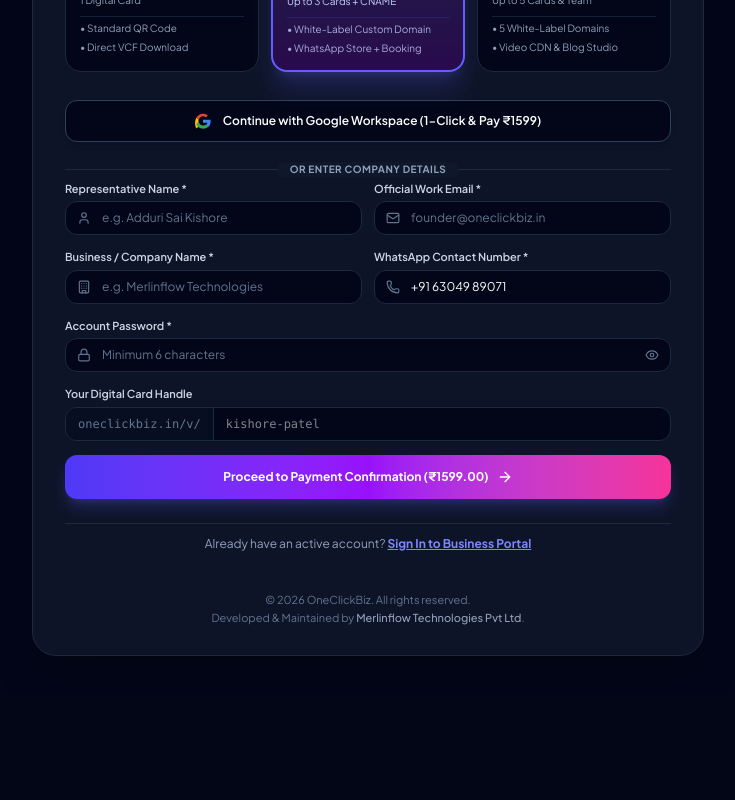
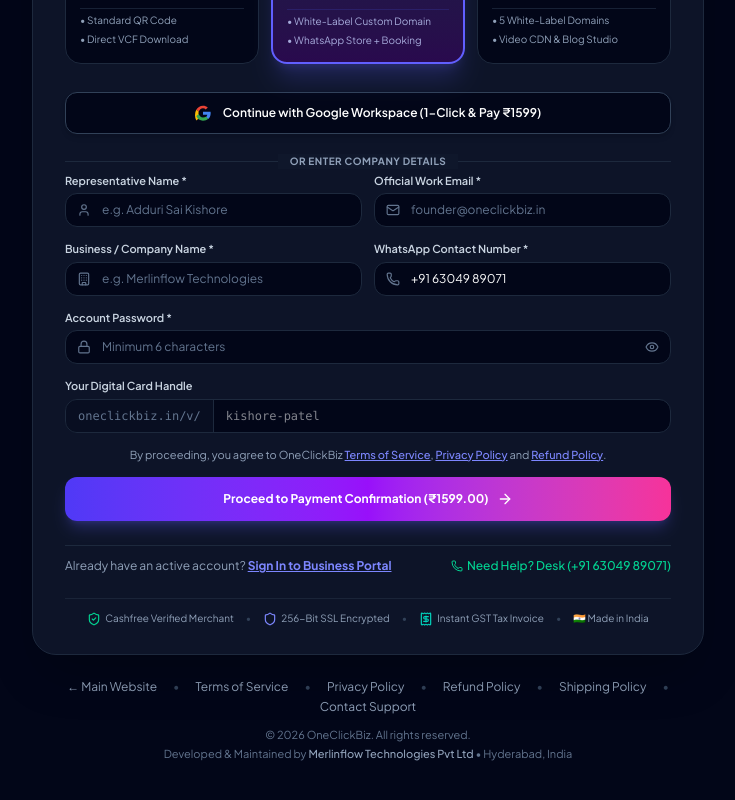
Before and after one commit to merlinflowtechnologies/oneclickbiz, a Next.js app: page /signup in a window 1280 px wide. Shown: the part 362-1162 px from the top of the page, without its empty margins (272-1007 px from the left). Before the commit the page ends 1058 px from the top, so only its background shows below. Built offline with nearby package versions, Linux system fonts and the light colour scheme; no server answers; the database is empty.

Commit message:
feat(auth): polish login, signup, forgot-password, and admin auth pages with mix-blend-screen logo and footer links

```diff
--- a/src/app/admin/layout.tsx
+++ b/src/app/admin/layout.tsx
@@ -230,7 +230,7 @@ export default function AdminLayout({ children }: { children: React.ReactNode })
               <img
                 src="/logo.png"
                 alt="OneClickBiz - Business Made Simpler"
-                className="h-10 sm:h-11 w-auto max-w-[180px] sm:max-w-[200px] object-contain transition-transform group-hover:scale-105 duration-200"
+                className="h-10 sm:h-11 w-auto max-w-[180px] sm:max-w-[200px] object-contain mix-blend-screen transition-transform group-hover:scale-105 duration-200"
               />
               <span className="text-[8px] uppercase font-extrabold tracking-widest text-rose-400 bg-rose-500/10 px-1.5 py-0.5 rounded border border-rose-500/20 shrink-0">
                 ADMIN
@@ -346,7 +346,7 @@ export default function AdminLayout({ children }: { children: React.ReactNode })
           <img
             src="/logo.png"
             alt="OneClickBiz - Business Made Simpler"
-            className="h-7 w-auto max-w-[130px] object-contain"
+            className="h-7 w-auto max-w-[130px] object-contain mix-blend-screen"
           />
           <span className="text-[8px] uppercase font-extrabold tracking-widest text-rose-400 bg-rose-500/10 px-1.5 py-0.5 rounded border border-rose-500/20">
             ADMIN
--- a/src/app/admin/login/page.tsx
+++ b/src/app/admin/login/page.tsx
@@ -92,7 +92,7 @@ export default function AdminLoginPage() {
           <img
             src="/logo.png"
             alt="OneClickBiz - Business Made Simpler"
-            className="h-14 sm:h-16 w-auto max-w-[260px] sm:max-w-[300px] object-contain transition-transform group-hover:scale-105 duration-200"
+            className="h-12 sm:h-14 w-auto max-w-[220px] sm:max-w-[260px] object-contain mix-blend-screen transition-transform group-hover:scale-105 duration-200"
           />
           <span className="text-[10px] uppercase font-extrabold tracking-widest text-rose-400 bg-rose-500/10 px-3 py-1 rounded-full border border-rose-500/20">
             Super Admin Console
@@ -209,18 +209,45 @@ export default function AdminLoginPage() {
 
           </form>
 
-          <div className="pt-2 text-center">
-            <Link href="/" className="text-xs text-slate-400 hover:text-white transition-colors">
+          <div className="pt-2 flex items-center justify-between text-xs text-slate-500">
+            <Link href="/" className="hover:text-slate-300 transition-colors">
               ← Return to Main Website
+            </Link>
+            <Link href="/login" className="text-indigo-400 hover:text-indigo-300 font-medium transition-colors">
+              Business User Portal →
             </Link>
           </div>
 
-          {/* Footer Copyright */}
-          <div className="pt-4 border-t border-slate-800 text-center text-[11px] text-slate-500 space-y-0.5">
-            <p>© 2026 OneClickBiz. All rights reserved.</p>
-            <p>Developed & Maintained by <span className="text-slate-400 font-medium">Merlinflow Technologies Pvt Ltd</span>.</p>
+          {/* Trust Row */}
+          <div className="pt-4 border-t border-slate-800/80 flex flex-wrap items-center justify-center gap-3 text-[10px] text-slate-400">
+            <span className="flex items-center gap-1">
+              <KeyRound className="w-3.5 h-3.5 text-rose-400 shrink-0" />
+              <span>Restricted Root Console</span>
+            </span>
+            <span className="text-slate-700">•</span>
+            <span>256-Bit SSL Encrypted</span>
+            <span className="text-slate-700">•</span>
+            <span>🇮🇳 Made in India</span>
           </div>
 
+        </div>
+
+        {/* Outer Legal & Company Footer */}
+        <div className="mt-6 text-center space-y-3 pb-6">
+          <div className="flex flex-wrap items-center justify-center gap-x-4 gap-y-1 text-xs text-slate-400">
+            <Link href="/" className="hover:text-white transition-colors">Main Website</Link>
+            <span className="text-slate-700">•</span>
+            <Link href="/terms" className="hover:text-white transition-colors">Terms of Service</Link>
+            <span className="text-slate-700">•</span>
+            <Link href="/privacy" className="hover:text-white transition-colors">Privacy Policy</Link>
+            <span className="text-slate-700">•</span>
+            <Link href="/refund" className="hover:text-white transition-colors">Refund Policy</Link>
+          </div>
+
+          <div className="text-[11px] text-slate-500 space-y-0.5">
+            <p>© 2026 OneClickBiz. All rights reserved.</p>
+            <p>Developed & Maintained by <span className="text-slate-400 font-medium">Merlinflow Technologies Pvt Ltd</span> • Hyderabad, India</p>
+          </div>
         </div>
       </div>
 
--- a/src/app/dashboard/layout.tsx
+++ b/src/app/dashboard/layout.tsx
@@ -358,7 +358,7 @@ export default function DashboardLayout({ children }: { children: React.ReactNod
             <img
               src="/logo.png"
               alt="OneClickBiz - Business Made Simpler"
-              className="h-9 sm:h-11 w-auto max-w-[180px] sm:max-w-[210px] object-contain transition-transform group-hover:scale-105 duration-200"
+              className="h-9 sm:h-11 w-auto max-w-[180px] sm:max-w-[210px] object-contain mix-blend-screen transition-transform group-hover:scale-105 duration-200"
             />
           </Link>
 
--- a/src/app/forgot-password/page.tsx
+++ b/src/app/forgot-password/page.tsx
@@ -15,7 +15,9 @@ import {
   KeyRound,
   ShieldCheck,
   RotateCcw,
-  ArrowLeft
+  ArrowLeft,
+  Phone,
+  Shield
 } from 'lucide-react';
 
 export default function ForgotPasswordPage() {
@@ -155,7 +157,7 @@ export default function ForgotPasswordPage() {
           <img
             src="/logo.png"
             alt="OneClickBiz - Business Made Simpler"
-            className="h-14 sm:h-16 w-auto max-w-[260px] sm:max-w-[300px] mx-auto object-contain transition-transform group-hover:scale-105 duration-200"
+            className="h-12 sm:h-14 w-auto max-w-[220px] sm:max-w-[260px] mx-auto object-contain mix-blend-screen transition-transform group-hover:scale-105 duration-200"
           />
         </Link>
 
@@ -390,16 +392,60 @@ export default function ForgotPasswordPage() {
 
           {/* Back to Login Footer */}
           {step !== 'success' && (
-            <div className="mt-6 pt-6 border-t border-slate-800/80 text-center">
-              <p className="text-xs text-slate-400">
+            <div className="mt-6 pt-6 border-t border-slate-800/80 flex flex-col sm:flex-row items-center justify-between gap-2 text-xs text-slate-400">
+              <p>
                 Remember your password?{' '}
                 <Link href="/login" className="font-semibold text-indigo-400 hover:text-indigo-300 transition-colors">
                   Sign in
                 </Link>
               </p>
+              <a
+                href="https://wa.me/916304989071?text=Hi%20OneClickBiz%20Support%2C%20I%20need%20help%20resetting%20my%20password."
+                target="_blank"
+                rel="noreferrer"
+                className="text-emerald-400 hover:text-emerald-300 font-medium inline-flex items-center gap-1 transition-colors"
+              >
+                <Phone className="w-3 h-3" />
+                <span>Support Desk</span>
+              </a>
             </div>
           )}
 
+          {/* Trust Row */}
+          <div className="mt-5 pt-4 border-t border-slate-800/80 flex flex-wrap items-center justify-center gap-3 text-[10px] text-slate-400">
+            <span className="flex items-center gap-1">
+              <ShieldCheck className="w-3.5 h-3.5 text-emerald-400 shrink-0" />
+              <span>256-Bit SSL Encrypted</span>
+            </span>
+            <span className="text-slate-700">•</span>
+            <span className="flex items-center gap-1">
+              <KeyRound className="w-3.5 h-3.5 text-indigo-400 shrink-0" />
+              <span>Encrypted OTP Protection</span>
+            </span>
+            <span className="text-slate-700">•</span>
+            <span>🇮🇳 Made in India</span>
+          </div>
+
+        </div>
+
+        {/* Outer Legal & Company Footer */}
+        <div className="mt-6 text-center space-y-3 pb-6">
+          <div className="flex flex-wrap items-center justify-center gap-x-4 gap-y-1 text-xs text-slate-400">
+            <Link href="/" className="hover:text-white transition-colors">← Main Website</Link>
+            <span className="text-slate-700">•</span>
+            <Link href="/terms" className="hover:text-white transition-colors">Terms of Service</Link>
+            <span className="text-slate-700">•</span>
+            <Link href="/privacy" className="hover:text-white transition-colors">Privacy Policy</Link>
+            <span className="text-slate-700">•</span>
+            <Link href="/refund" className="hover:text-white transition-colors">Refund Policy</Link>
+            <span className="text-slate-700">•</span>
+            <Link href="/contact" className="hover:text-white transition-colors">Contact Support</Link>
+          </div>
+
+          <div className="text-[11px] text-slate-500 space-y-0.5">
+            <p>© 2026 OneClickBiz. All rights reserved.</p>
+            <p>Developed & Maintained by <span className="text-slate-400 font-medium">Merlinflow Technologies Pvt Ltd</span> • Hyderabad, India</p>
+          </div>
         </div>
       </div>
 
--- a/src/app/login/page.tsx
+++ b/src/app/login/page.tsx
@@ -14,7 +14,9 @@ import {
   EyeOff,
   AlertCircle,
   Building,
-  UserPlus
+  UserPlus,
+  Phone,
+  Shield
 } from 'lucide-react';
 
 function GoogleIcon({ className = "w-4 h-4" }: { className?: string }) {
@@ -238,15 +240,20 @@ function LoginForm() {
           <img
             src="/logo.png"
             alt="OneClickBiz - Business Made Simpler"
-            className="h-14 sm:h-16 w-auto max-w-[260px] sm:max-w-[300px] mx-auto object-contain transition-transform group-hover:scale-105 duration-200"
+            className="h-12 sm:h-14 w-auto max-w-[220px] sm:max-w-[260px] mx-auto object-contain mix-blend-screen transition-transform group-hover:scale-105 duration-200"
           />
         </Link>
+
+        <div className="inline-flex items-center gap-1.5 px-3 py-1 rounded-full bg-indigo-500/10 border border-indigo-500/20 text-indigo-300 text-[11px] font-semibold">
+          <Sparkles className="w-3.5 h-3.5 text-indigo-400" />
+          <span>Enterprise Smart Card & WhatsApp Studio</span>
+        </div>
 
         <h1 className="text-2xl sm:text-3xl font-extrabold text-white tracking-tight">
           Sign In as Business Entity
         </h1>
-        <p className="text-xs text-slate-400">
-          Access your smart card profile studio, WhatsApp mini-store, bookings, and customer leads.
+        <p className="text-xs text-slate-400 max-w-sm mx-auto">
+          Access your smart card profile studio, WhatsApp mini-store, appointment bookings, and customer leads.
         </p>
       </div>
 
@@ -395,22 +402,58 @@ function LoginForm() {
             </Link>
           </div>
 
-          {/* Admin link */}
+          {/* Navigation & Help Links */}
           <div className="pt-2 text-center flex items-center justify-between text-xs text-slate-500">
-            <Link href="/" className="hover:text-slate-300">
+            <Link href="/" className="hover:text-slate-300 transition-colors">
               ← Main Website
             </Link>
-            <Link href="/admin/login" className="text-rose-400 hover:text-rose-300 font-semibold">
-              Super Admin Portal →
+            <a
+              href="https://wa.me/916304989071?text=Hi%20OneClickBiz%20Support%2C%20I%20need%20help%20signing%20in."
+              target="_blank"
+              rel="noreferrer"
+              className="text-emerald-400 hover:text-emerald-300 font-medium inline-flex items-center gap-1 transition-colors"
+            >
+              <Phone className="w-3 h-3" />
+              <span>Need Help?</span>
+            </a>
+            <Link href="/admin/login" className="text-rose-400 hover:text-rose-300 font-semibold transition-colors">
+              Super Admin →
             </Link>
           </div>
 
-          {/* Footer Copyright */}
-          <div className="pt-6 border-t border-slate-800/80 text-center text-[11px] text-slate-500 space-y-0.5">
-            <p>© 2026 OneClickBiz. All rights reserved.</p>
-            <p>Developed & Maintained by <span className="text-slate-400 font-medium">Merlinflow Technologies Pvt Ltd</span>.</p>
+          {/* Trust Row */}
+          <div className="pt-4 border-t border-slate-800/80 flex flex-wrap items-center justify-center gap-3 text-[10px] text-slate-400">
+            <span className="flex items-center gap-1">
+              <ShieldCheck className="w-3.5 h-3.5 text-emerald-400 shrink-0" />
+              <span>256-Bit SSL Encrypted</span>
+            </span>
+            <span className="text-slate-700">•</span>
+            <span className="flex items-center gap-1">
+              <Sparkles className="w-3.5 h-3.5 text-indigo-400 shrink-0" />
+              <span>Instant Cloud Sync</span>
+            </span>
+            <span className="text-slate-700">•</span>
+            <span>🇮🇳 Made in India</span>
           </div>
 
+        </div>
+
+        {/* Outer Legal & Company Footer */}
+        <div className="mt-6 text-center space-y-3 pb-6">
+          <div className="flex flex-wrap items-center justify-center gap-x-4 gap-y-1 text-xs text-slate-400">
+            <Link href="/terms" className="hover:text-white transition-colors">Terms of Service</Link>
+            <span className="text-slate-700">•</span>
+            <Link href="/privacy" className="hover:text-white transition-colors">Privacy Policy</Link>
+            <span className="text-slate-700">•</span>
+            <Link href="/refund" className="hover:text-white transition-colors">Refund Policy</Link>
+            <span className="text-slate-700">•</span>
+            <Link href="/contact" className="hover:text-white transition-colors">Contact Support</Link>
+          </div>
+
+          <div className="text-[11px] text-slate-500 space-y-0.5">
+            <p>© 2026 OneClickBiz. All rights reserved.</p>
+            <p>Developed & Maintained by <span className="text-slate-400 font-medium">Merlinflow Technologies Pvt Ltd</span> • Hyderabad, India</p>
+          </div>
         </div>
       </div>
 
--- a/src/app/signup/page.tsx
+++ b/src/app/signup/page.tsx
@@ -430,7 +430,7 @@ function SignUpForm() {
           <img
             src="/logo.png"
             alt="OneClickBiz - Business Made Simpler"
-            className="h-14 sm:h-16 w-auto max-w-[260px] sm:max-w-[300px] mx-auto object-contain transition-transform group-hover:scale-105 duration-200"
+            className="h-12 sm:h-14 w-auto max-w-[220px] sm:max-w-[260px] mx-auto object-contain mix-blend-screen transition-transform group-hover:scale-105 duration-200"
           />
         </Link>
 
@@ -728,6 +728,15 @@ function SignUpForm() {
                   </div>
                 </div>
 
+                <div className="text-[11px] text-slate-400 text-center px-1">
+                  By proceeding, you agree to OneClickBiz{' '}
+                  <Link href="/terms" target="_blank" className="text-indigo-400 hover:text-indigo-300 underline font-medium">Terms of Service</Link>
+                  {', '}
+                  <Link href="/privacy" target="_blank" className="text-indigo-400 hover:text-indigo-300 underline font-medium">Privacy Policy</Link>
+                  {' and '}
+                  <Link href="/refund" target="_blank" className="text-indigo-400 hover:text-indigo-300 underline font-medium">Refund Policy</Link>.
+                </div>
+
                 <button
                   type="submit"
                   className="w-full py-3.5 px-4 rounded-xl bg-gradient-to-r from-indigo-600 via-purple-600 to-pink-500 hover:from-indigo-500 hover:to-pink-400 text-white font-bold text-xs shadow-lg shadow-indigo-500/25 flex items-center justify-center gap-2 transition-all active:scale-95"
@@ -899,23 +908,70 @@ function SignUpForm() {
             </div>
           )}
 
-          {/* Switch to Login */}
-          <div className="pt-3 border-t border-slate-800 text-center text-xs text-slate-400">
-            Already have an active account?{' '}
-            <Link
-              href="/login"
-              className="text-indigo-400 hover:text-indigo-300 font-bold underline"
+          {/* Switch to Login & Help */}
+          <div className="pt-3 border-t border-slate-800 flex flex-col sm:flex-row items-center justify-between gap-2 text-xs text-slate-400">
+            <div>
+              Already have an active account?{' '}
+              <Link
+                href="/login"
+                className="text-indigo-400 hover:text-indigo-300 font-bold underline"
+              >
+                Sign In to Business Portal
+              </Link>
+            </div>
+            <a
+              href="https://wa.me/916304989071?text=Hi%20OneClickBiz%20Support%2C%20I%20need%20help%20with%20registration."
+              target="_blank"
+              rel="noreferrer"
+              className="text-emerald-400 hover:text-emerald-300 font-medium inline-flex items-center gap-1 transition-colors"
             >
-              Sign In to Business Portal
-            </Link>
+              <Phone className="w-3 h-3" />
+              <span>Need Help? Desk (+91 63049 89071)</span>
+            </a>
           </div>
 
-          {/* Footer Copyright */}
-          <div className="pt-4 text-center text-[11px] text-slate-500 space-y-0.5">
-            <p>© 2026 OneClickBiz. All rights reserved.</p>
-            <p>Developed & Maintained by <span className="text-slate-400 font-medium">Merlinflow Technologies Pvt Ltd</span>.</p>
+          {/* Trust Row */}
+          <div className="pt-3 border-t border-slate-800/80 flex flex-wrap items-center justify-center gap-3 text-[10px] text-slate-400">
+            <span className="flex items-center gap-1">
+              <ShieldCheck className="w-3.5 h-3.5 text-emerald-400 shrink-0" />
+              <span>Cashfree Verified Merchant</span>
+            </span>
+            <span className="text-slate-700">•</span>
+            <span className="flex items-center gap-1">
+              <Shield className="w-3.5 h-3.5 text-indigo-400 shrink-0" />
+              <span>256-Bit SSL Encrypted</span>
+            </span>
+            <span className="text-slate-700">•</span>
+            <span className="flex items-center gap-1">
+              <Receipt className="w-3.5 h-3.5 text-teal-400 shrink-0" />
+              <span>Instant GST Tax Invoice</span>
+            </span>
+            <span className="text-slate-700">•</span>
+            <span>🇮🇳 Made in India</span>
           </div>
 
+        </div>
+
+        {/* Outer Legal & Company Footer */}
+        <div className="mt-6 text-center space-y-3 pb-6">
+          <div className="flex flex-wrap items-center justify-center gap-x-4 gap-y-1 text-xs text-slate-400">
+            <Link href="/" className="hover:text-white transition-colors">← Main Website</Link>
+            <span className="text-slate-700">•</span>
+            <Link href="/terms" className="hover:text-white transition-colors">Terms of Service</Link>
+            <span className="text-slate-700">•</span>
+            <Link href="/privacy" className="hover:text-white transition-colors">Privacy Policy</Link>
+            <span className="text-slate-700">•</span>
+            <Link href="/refund" className="hover:text-white transition-colors">Refund Policy</Link>
+            <span className="text-slate-700">•</span>
+            <Link href="/shipping" className="hover:text-white transition-colors">Shipping Policy</Link>
+            <span className="text-slate-700">•</span>
+            <Link href="/contact" className="hover:text-white transition-colors">Contact Support</Link>
+          </div>
+
+          <div className="text-[11px] text-slate-500 space-y-0.5">
+            <p>© 2026 OneClickBiz. All rights reserved.</p>
+            <p>Developed & Maintained by <span className="text-slate-400 font-medium">Merlinflow Technologies Pvt Ltd</span> • Hyderabad, India</p>
+          </div>
         </div>
       </div>
 
```
